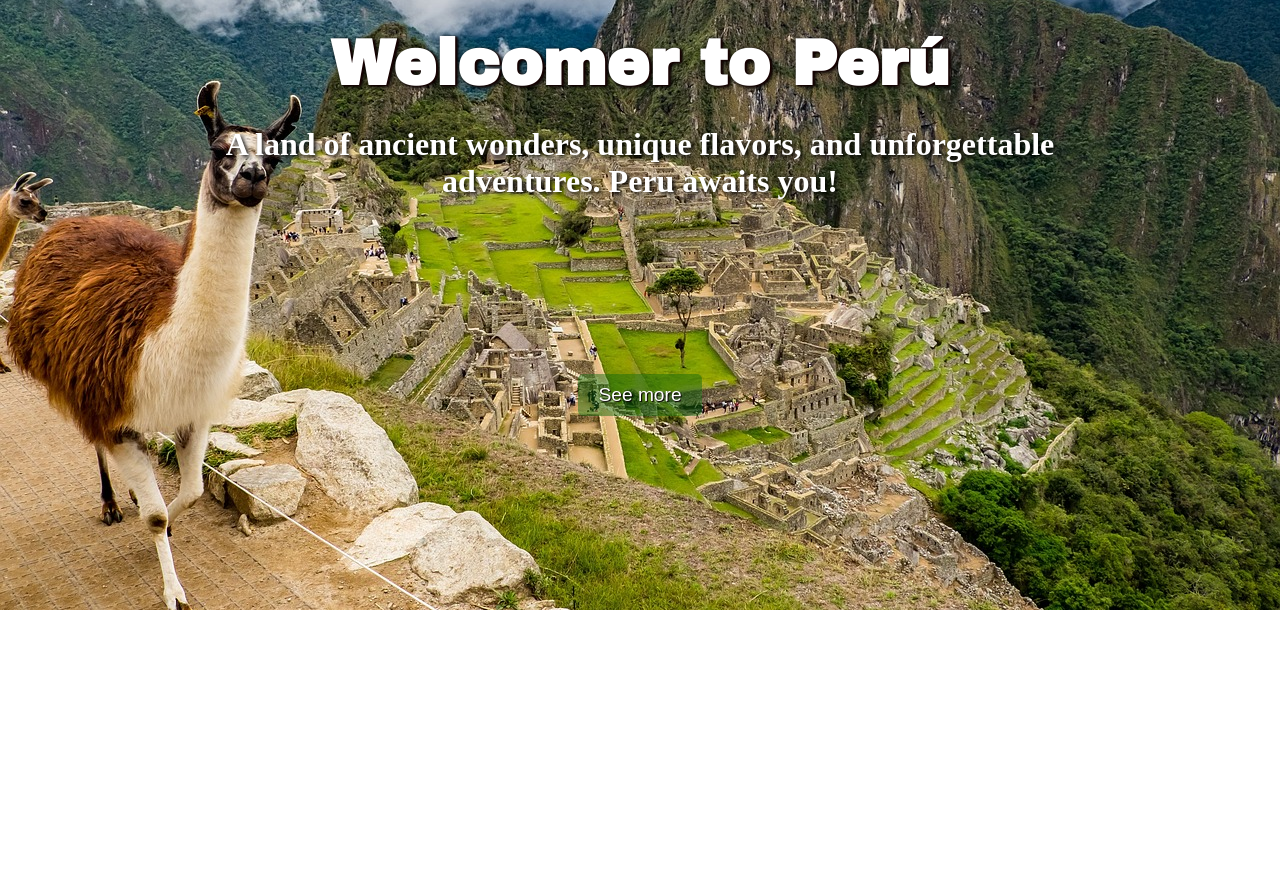
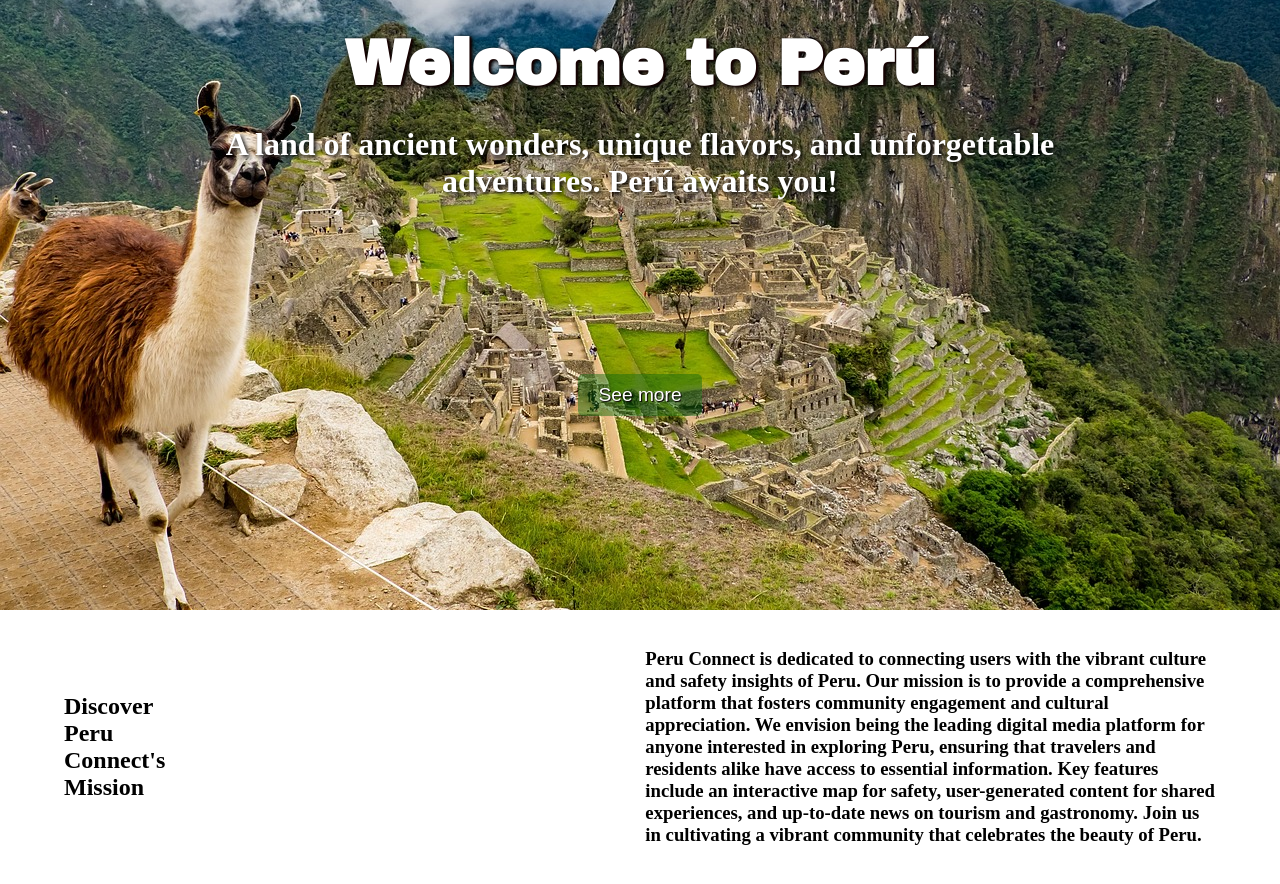
Before and after one commit to felixantonio24/Per-Connect, a React (Vite) app: page / in a window 1280 px wide. Shown: the part 240-1124 px from the top of the page. Before the commit the page ends 850 px from the top, so only its background shows below. Built offline with nearby package versions, Linux system fonts and the light colour scheme; a web font is replaced by a local one.

Commit message:
proscs-main-line-18

```diff
--- a/src/App.jsx
+++ b/src/App.jsx
@@ -1,6 +1,7 @@
 import Nav from './components/Nav';
 import Header from './components/Header'
 import './App.css'
+import Main from './components/main';
 
 function App() {
 
@@ -8,6 +9,7 @@ function App() {
     <>
    <Nav/>
    <Header/>
+   <Main />
     </>
   )
 }
--- a/src/Style/Header.module.css
+++ b/src/Style/Header.module.css
@@ -22,7 +22,7 @@ header{
     justify-content: center;
 }
 
-h2 {
+.tittleheader {
     justify-content: center;
     align-items: center;
     display: flex;
@@ -39,7 +39,7 @@ h2 {
     filter: drop-shadow( 1px 1px 2px black);
 }
 
-p {
+.headerparrafo {
     position: relative;
     z-index: 2;
     text-align: center;
--- /dev/null
+++ b/src/Style/Main.module.css
@@ -0,0 +1,16 @@
+
+.containerMain{
+    display: flex;
+    justify-content: center;
+    align-items: center;
+    gap: 30rem;
+
+}
+main{
+   margin: auto;
+   top: 0;
+   display: flex;
+   padding: 1.2rem 4em;
+
+
+}
--- a/src/components/Header.jsx
+++ b/src/components/Header.jsx
@@ -1,5 +1,5 @@
 import Image from '../../src//assets/img/peru.jpg';
-import Headerstyle from '../Style/Header.module.css'
+import Headerstyle from '../Style/Header.module.css';
 
 
 const Header = ()=>{
@@ -11,9 +11,8 @@ const Header = ()=>{
       <img src={Image} className={Headerstyle.imageHeader} />
             </div>
             <div className={Headerstyle.containerteext}>
-            <h2>Welcomer to Perú</h2>
-            <p>A land of ancient wonders, unique flavors, and unforgettable adventures. Peru awaits you! </p>
-
+            <h2 className={Headerstyle.tittleheader}>Welcome to Perú</h2>
+            <p className={Headerstyle.headerparrafo}>A land of ancient wonders, unique flavors, and unforgettable adventures. Perú awaits you! </p>
             </div>
             <div className={Headerstyle.containerbutton}>
             <button> See more </button>
--- a/src/components/Main.jsx
+++ b/src/components/Main.jsx
@@ -1,8 +1,18 @@
-
+import Maintyle from '../Style/Main.module.css';
 const Main = ()=>{
     return(
         <>
-
+        <main>
+            <div className={Maintyle.containerMain}>
+                <div>
+                    <h2>Discover Peru Connect's Mission</h2>
+                </div>
+                <div>
+                    <h3>Peru Connect is dedicated to connecting users with the vibrant culture and safety insights of Peru. Our mission is to provide a comprehensive platform that fosters community engagement and cultural appreciation. We envision being the leading digital media platform for anyone interested in exploring Peru, ensuring that travelers and residents alike have access to essential information. Key features include an interactive map for safety, user-generated content for shared experiences, and up-to-date news on tourism and gastronomy. Join us in cultivating a vibrant community that celebrates the beauty of Peru.
+                    </h3>
+                </div>
+            </div>
+        </main>
         </>
     )
 }
```
